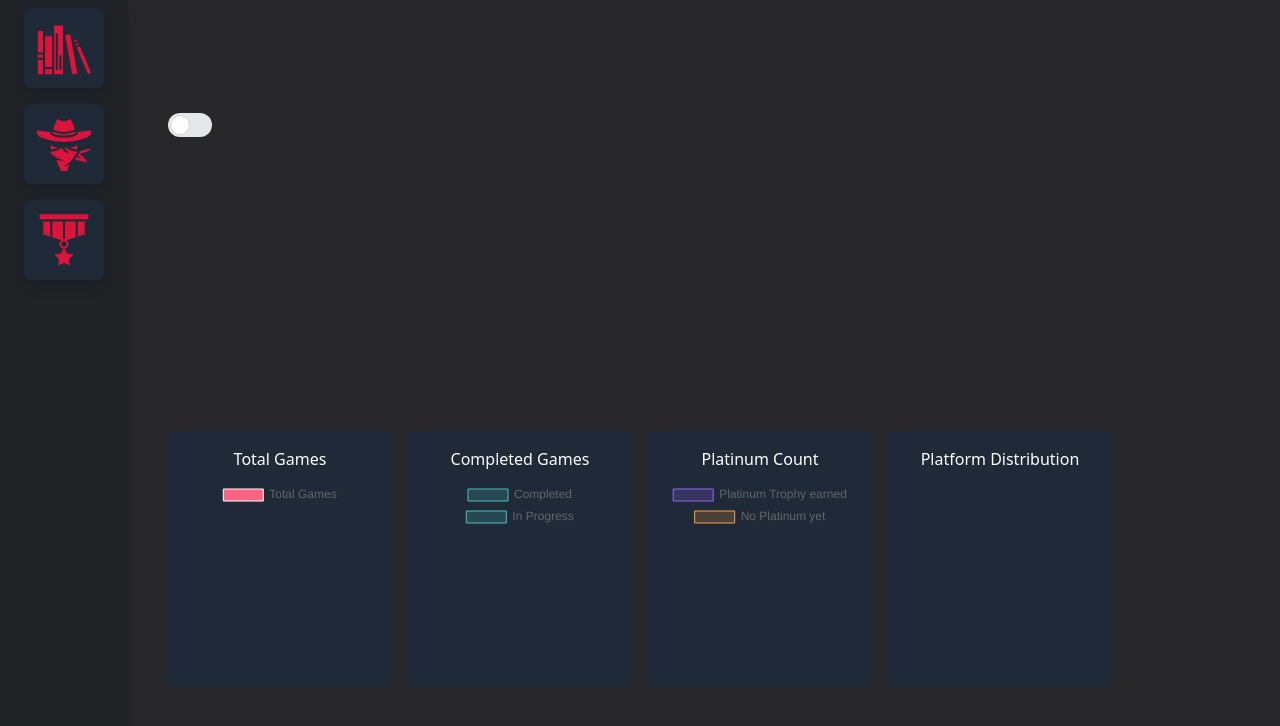
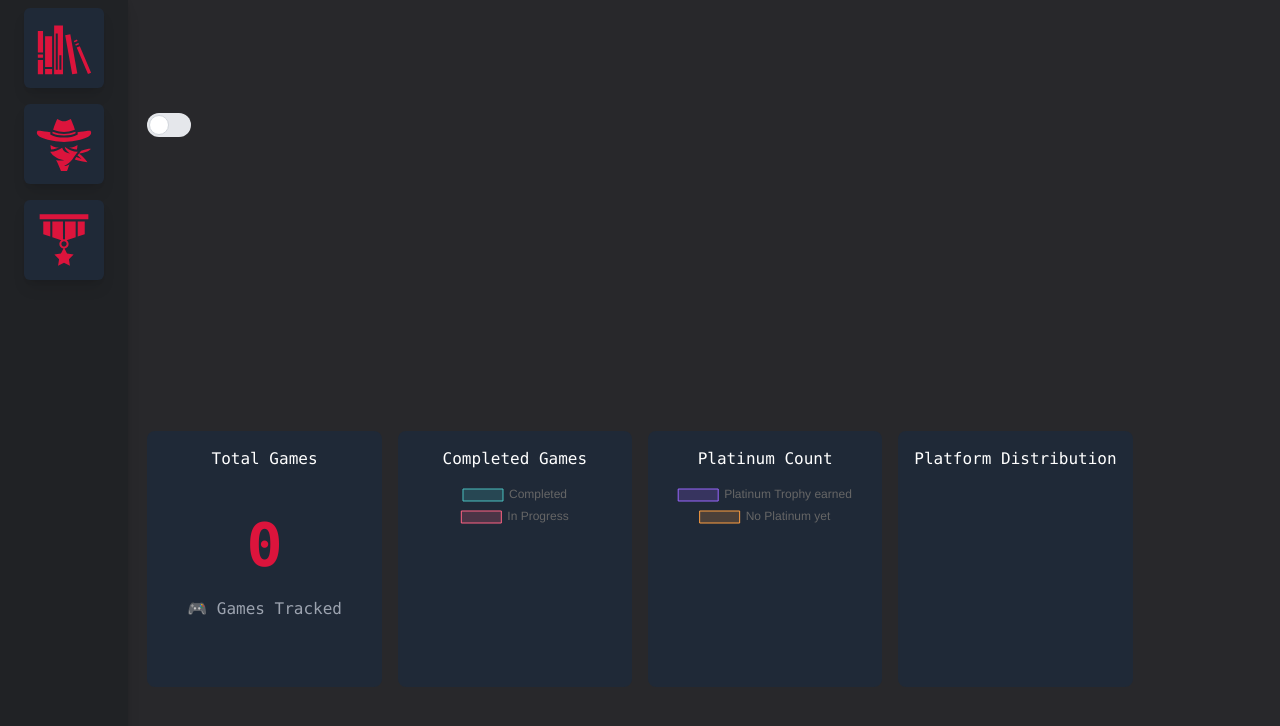
Before and after one commit to ttanko96/game-collector, a React (Vite) app in the folder client/: page / in a window 1280 px wide. Both pictures are taken after a click on the element "Personal List". Shown: the top 726 px of the page. Built offline with nearby package versions, Linux system fonts and the light colour scheme.

Commit message:
Statistics update

```diff
--- a/client/src/components/GameTracker.jsx
+++ b/client/src/components/GameTracker.jsx
@@ -19,6 +19,7 @@ const GameTracker = ({ items, onResetGames }) => {
   const getStatistics = () => {
     const totalGames = items.length;
     const completedGames = items.filter((game) => game.completed).length;
+    const inProgressGames = items.filter((game) => !game.completed).length;
     const platinumGames = items.filter((game) => game.platinum).length;
     const platformCounts = {};
     items.forEach((game) => {
@@ -32,6 +33,7 @@ const GameTracker = ({ items, onResetGames }) => {
     return {
       totalGames,
       completedGames,
+      inProgressGames,
       platinumGames,
       platformCounts,
     };
@@ -56,7 +58,7 @@ const GameTracker = ({ items, onResetGames }) => {
     datasets: [
       {
         label: "Summary",
-        data: [statistics.completedGames],
+        data: [statistics.completedGames, statistics.inProgressGames],
         backgroundColor: ["rgba(75, 192, 192, 0.2)", "rgba(255, 99, 132, 0.2)"],
         borderColor: ["rgba(75, 192, 192, 1)", "rgba(255, 99, 132, 1)"],
         borderWidth: 1,
@@ -204,11 +206,14 @@ const GameTracker = ({ items, onResetGames }) => {
         </button>
       </div>
 
-      <div className="mt-8 grid grid-cols-4 gap-4">
+      <div className="mt-8 grid grid-cols-4 gap-4 font-mono">
         <div className="bg-gray-800 p-4 rounded-lg">
           <h3 className="text-white text-center mb-2">Total Games</h3>
-          <div className="w-48 h-48 mx-auto">
-            <Pie data={totalGamesData} />
+          <div className="flex flex-col items-center justify-center h-48">
+            <span className="text-6xl font-bold text-crimson animate-bounce">
+              {statistics.totalGames}
+            </span>{" "}
+            <span className="text-gray-400 mt-2 font-mono">🎮 Games Tracked</span>
           </div>
         </div>
 
@@ -258,15 +263,21 @@ const GameTracker = ({ items, onResetGames }) => {
                 />
                 <button
                   onClick={() => {
-                    if (window.confirm("Are you sure you want to remove this game from you page?")) {
-                      const updatedItems = items.filter(g => g.id !== selectedGame.id);
+                    if (
+                      window.confirm(
+                        "Are you sure you want to remove this game from you page?"
+                      )
+                    ) {
+                      const updatedItems = items.filter(
+                        (g) => g.id !== selectedGame.id
+                      );
                       onResetGames(updatedItems);
                       setSelectedGame(null);
                     }
                   }}
                   className="absolute bottom-2 right-2 text-crimson hover:text-orange-600 transition-colors"
                 >
-                  <FaTrash size='25' />
+                  <FaTrash size="25" />
                 </button>
               </div>
               <div className="p-4">
```
